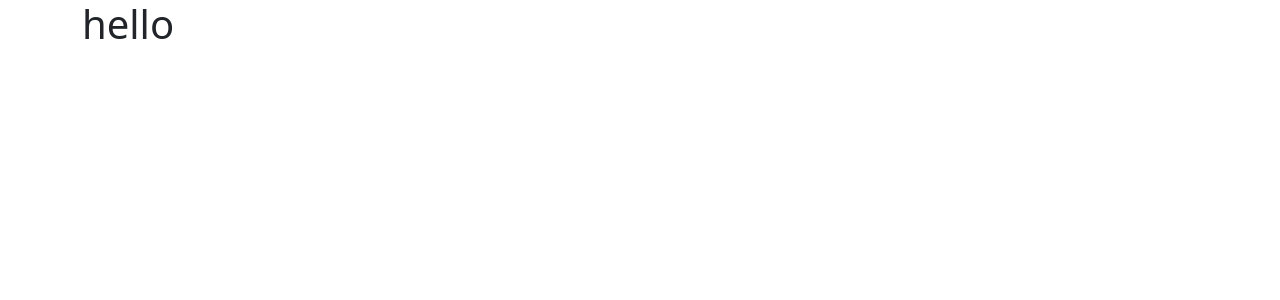
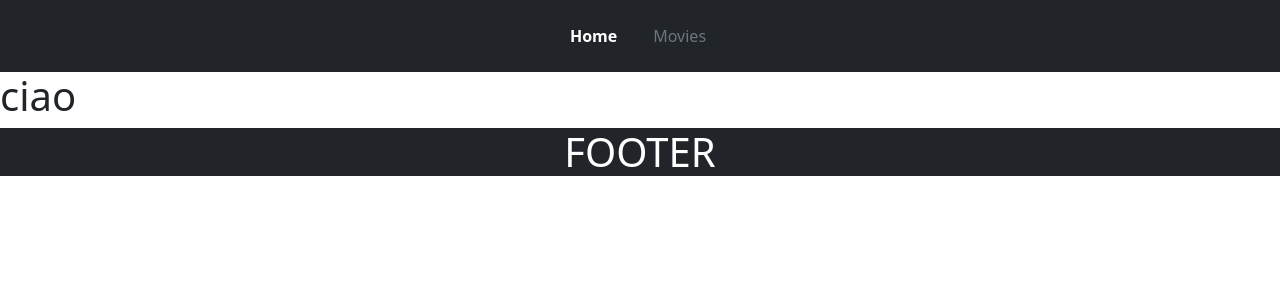
Before and after one commit to edoardolova/webapp-react, a React (Vite) app: page / in a window 1280 px wide. Shown: the top 300 px of the page. Built offline with nearby package versions, Linux system fonts and the light colour scheme.

Commit message:
feat: create default layout, add header and footer components, add HomePage and MoviesPage

```diff
--- a/src/App.jsx
+++ b/src/App.jsx
@@ -1,12 +1,21 @@
+import { BrowserRouter, Route, Routes } from 'react-router-dom'
 import './App.css'
+import DefaultLayout from './layouts/defaultLayout'
+import HomePage from './pages/HomePage'
+import MoviesPage from './pages/MoviesPage'
 
 function App() {
 
   return (
     <>
-      <div className="container">
-        <h1>hello</h1>
-      </div>
+      <BrowserRouter>
+        <Routes>
+          <Route element={<DefaultLayout/>}>
+            <Route path='/' element={<HomePage/>}/>
+            <Route path='/movies' element={<MoviesPage/>}/>
+          </Route>
+        </Routes>
+      </BrowserRouter>
     </>
   )
 }
--- /dev/null
+++ b/src/components/Footer.jsx
@@ -0,0 +1,11 @@
+export default function Footer(){
+    return(
+        <>
+            <footer className="bg-dark">
+                <div className="container  text-white text-center">
+                    <h1>FOOTER</h1>
+                </div>
+            </footer>
+        </>
+    )
+}
--- /dev/null
+++ b/src/components/Header.jsx
@@ -0,0 +1,35 @@
+import { NavLink } from "react-router-dom"
+
+export default function Header(){
+    const menu = [
+        {
+            id:1,
+            text: 'Home',
+            to: '/'
+        },
+        {
+            id:2,
+            text: 'Movies',
+            to: '/movies'
+        },
+    ]
+    return(
+        <>
+        <header className="bg-dark">
+            <ul class="nav justify-content-center py-3 " >
+                {menu.map(item =>{
+                    return(
+                        <li class="nav-item" key={item.id}>
+                                   <NavLink key={item.id} to={item.to} className={({ isActive }) => `nav-link text-decoration-none me-1 ${isActive ? 'text-white fw-bold' : 'text-secondary'}` } aria-current="page" > {item.text} </NavLink>
+                        </li>
+
+                    )
+                })}
+            </ul>
+
+        </header>
+
+
+        </>
+    )
+}
--- /dev/null
+++ b/src/layouts/DefaultLayout.jsx
@@ -0,0 +1,13 @@
+import { Outlet } from "react-router-dom";
+import Header from "../components/Header";
+import Footer from "../components/Footer";
+
+export default function DefaultLayout(){
+    return(
+        <>
+            <Header/>
+            <Outlet/>
+            <Footer/>
+        </>
+    )
+}
--- /dev/null
+++ b/src/pages/HomePage.jsx
@@ -0,0 +1,7 @@
+export default function HomePage(){
+    return(
+        <>
+            <h1>ciao</h1>
+        </>
+    )
+}
--- /dev/null
+++ b/src/pages/MoviesPage.jsx
@@ -0,0 +1,7 @@
+export default function MoviesPage(){
+    return(
+        <>
+            <h1>Movies</h1>
+        </>
+    )
+}
```
